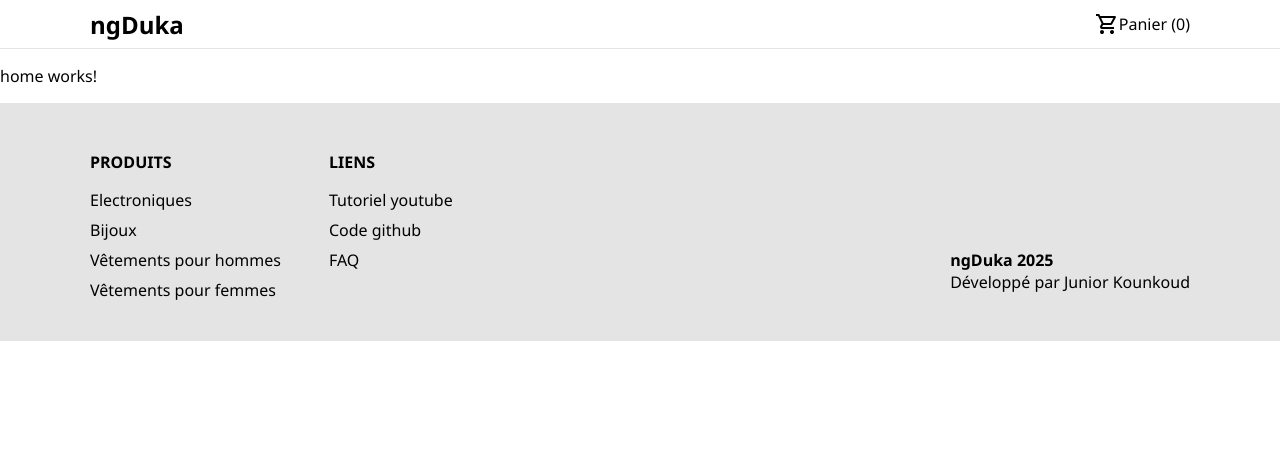
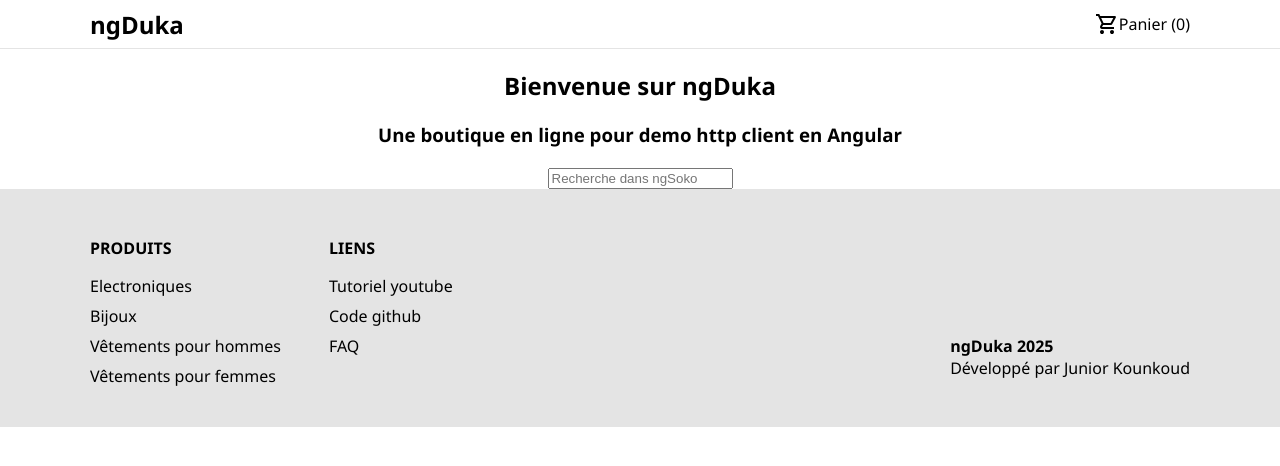
Before and after one commit to Junior98-dev/ngDuka, an Angular app: page / in a window 1280 px wide. Shown: the top 466 px of the page. Built offline with nearby package versions, Linux system fonts and the light colour scheme.

Commit message:
Ajout de la structure de base du composant Home avec un message de bienvenue et un champ de recherche

```diff
--- a/src/app/pages/home/home.component.ts
+++ b/src/app/pages/home/home.component.ts
@@ -4,12 +4,12 @@ import { Component } from '@angular/core';
   selector: 'app-home',
   imports: [],
   template: `
-    <p>
-      home works!
-    </p>
+    <section align="center" class="hero-container">
+      <h2>Bienvenue sur ngDuka</h2>
+      <h3>Une boutique en ligne pour demo http client en Angular</h3>
+      <input placeholder="Recherche dans ngSoko" type="text"/>
+    </section>
   `,
-  styles: ``
+  styles: ``,
 })
-export default class HomeComponent {
-
-}
+export default class HomeComponent {}
```
